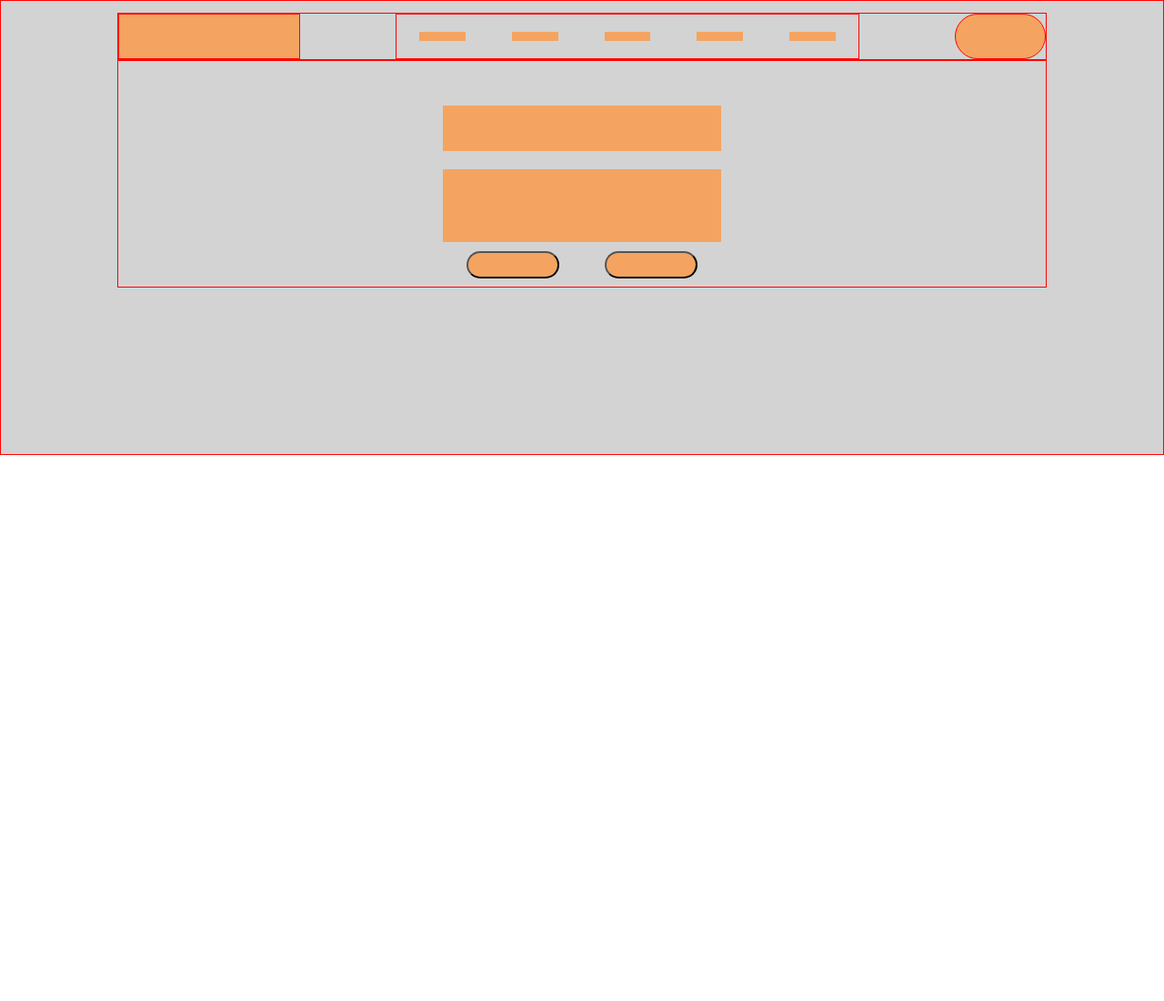
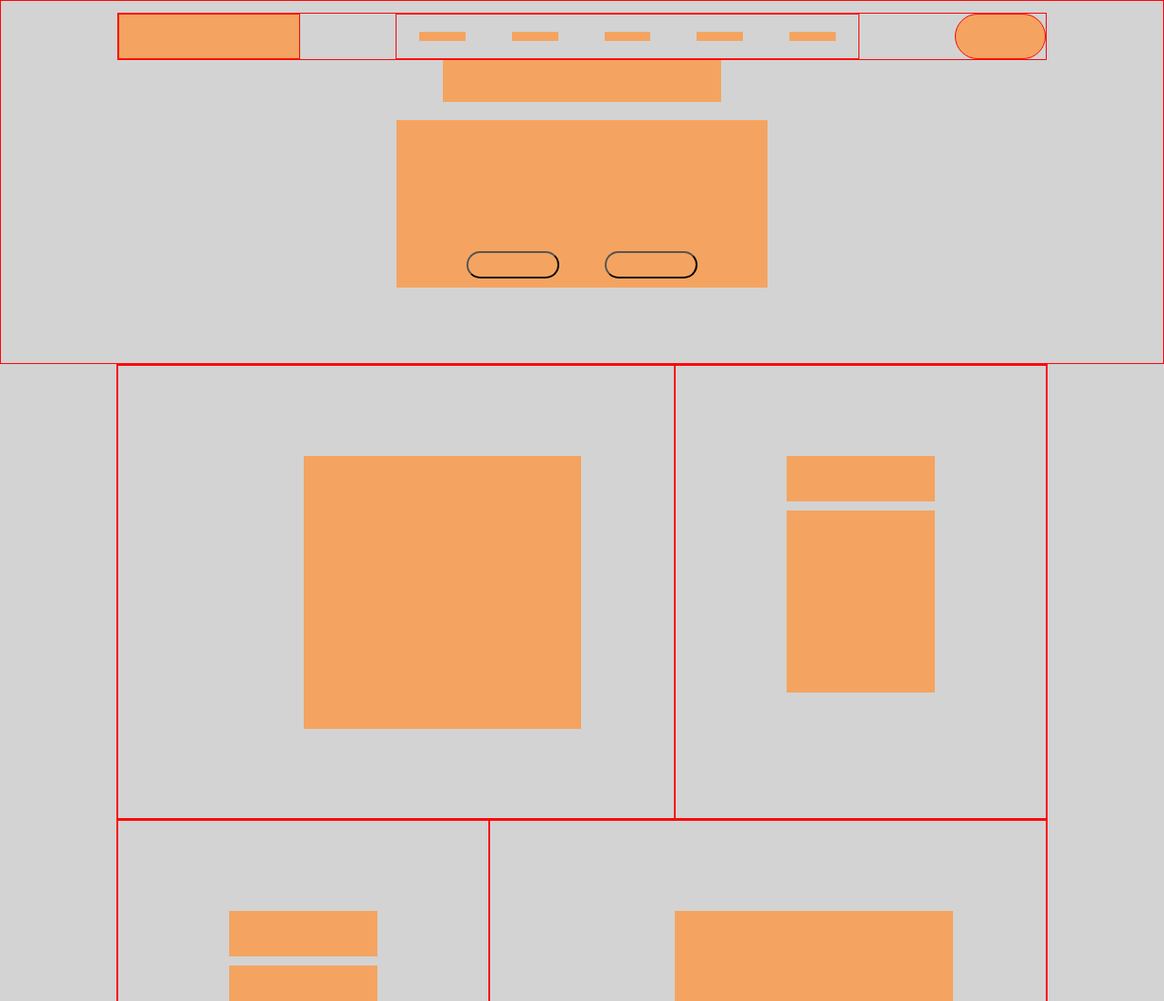
Before and after one commit to AlessioPirrotta/htmlcss-struttura-discord, a plain HTML site: page index.html in a window 1280 px wide. Shown: the top 1100 px of the page at 91% size. Before the commit the page ends 800 px from the top, so only its background shows below. Drawn offline with Linux system fonts and the light colour scheme.

Commit message:
main section row s

```diff
--- a/assets/css/srtyle.css
+++ b/assets/css/srtyle.css
@@ -7,10 +7,10 @@
 
 header{
     width: 100%;
-    height: 500px;
     border: 1px solid red;
     background-color: lightgray;
     padding-top: 1%;
+    height:400px;
 
 
 }
@@ -67,10 +67,10 @@ border-radius: 100px;
 }
 
 section.scrittagrande{
-    border: 1px solid red;
     display: flex;
     justify-content: center;
-    margin: 0 10% 0 10%;
+    margin-left: 10%;
+    margin-right: 10%;
     height: 250px;
     align-items: center;
     flex-direction: column;
@@ -107,3 +107,74 @@ button{
     background-color:sandybrown;
     border-radius: 100px;
 }
+
+
+main{
+    background-color: lightgray;
+}
+section.centro{
+    border: 1px solid red;
+    height: 500px;
+    display: flex;
+    width: 80%;
+    margin: 0 10% 0 10%;
+}
+
+.righe{
+    border: 1px solid red;
+    width: 60%;
+    height: 500px;
+    display: flex;
+    justify-content: flex-end;
+    padding-right: 10%;
+    align-items: center;
+}
+
+.img1{
+    background-color: sandybrown;
+    height: 300px;
+    width: 60%;
+}
+
+aside{
+    border: 1px solid red;
+    width: 40%;
+    height: 500px;
+    display: flex;
+    justify-content: center;
+    align-items: center;
+
+}
+aside{
+    border: 1px solid red;
+    width: 40%;
+    height: 500px;
+    display: flex;
+    justify-content: center;
+    align-items: center;
+    flex-direction: column;
+    gap: 10px;
+    padding-bottom: 40px ;
+}
+
+.titolo{
+    background-color: sandybrown;
+    height: 50px;
+    width: 40%;
+}
+
+.riga4{
+    border: 1px solid red;
+    width: 100%;
+    height: 500px;
+    display: flex;
+    justify-content: center;
+    align-items: center;
+
+}
+
+p{
+    background-color:sandybrown;
+    width:40%;
+    height: 200px;
+}
--- a/index.html
+++ b/index.html
@@ -33,9 +33,50 @@
         <button></button>
 
     </section>
+</header>
+
+    <main>
+        <section class="centro">
+            <figure class="righe">
+                <div class="img1"></div>
+            </figure>
+            <aside>
+                <div class="titolo"></div>
+                <p class="testo"></p>
+            </aside>
+        </section>
+
+        <div>
+        <section class="centro">
+            <aside class="colonna">
+                <div class="titolo"></div>
+                <p class="testo"></p>
+            </aside>
+            <figure class="righe">
+                <div class="img1"></div>
+            </figure>
+        </div>
+
+        <section class="centro">
+            <figure class="righe">
+                <div class="img1"></div>
+            </figure>
+            <aside>
+                <div class="titolo"></div>
+                <p class="testo"></p>
+            </aside>
+        </section>
+
+        <section class="centro">
+            <figure class="riga4">
+                <div class="img1"></div>
+            </figure>
+        </section>
+        </section>
+    </main>
 
 
-</header>
+
 <body>
 
 </body>
```
